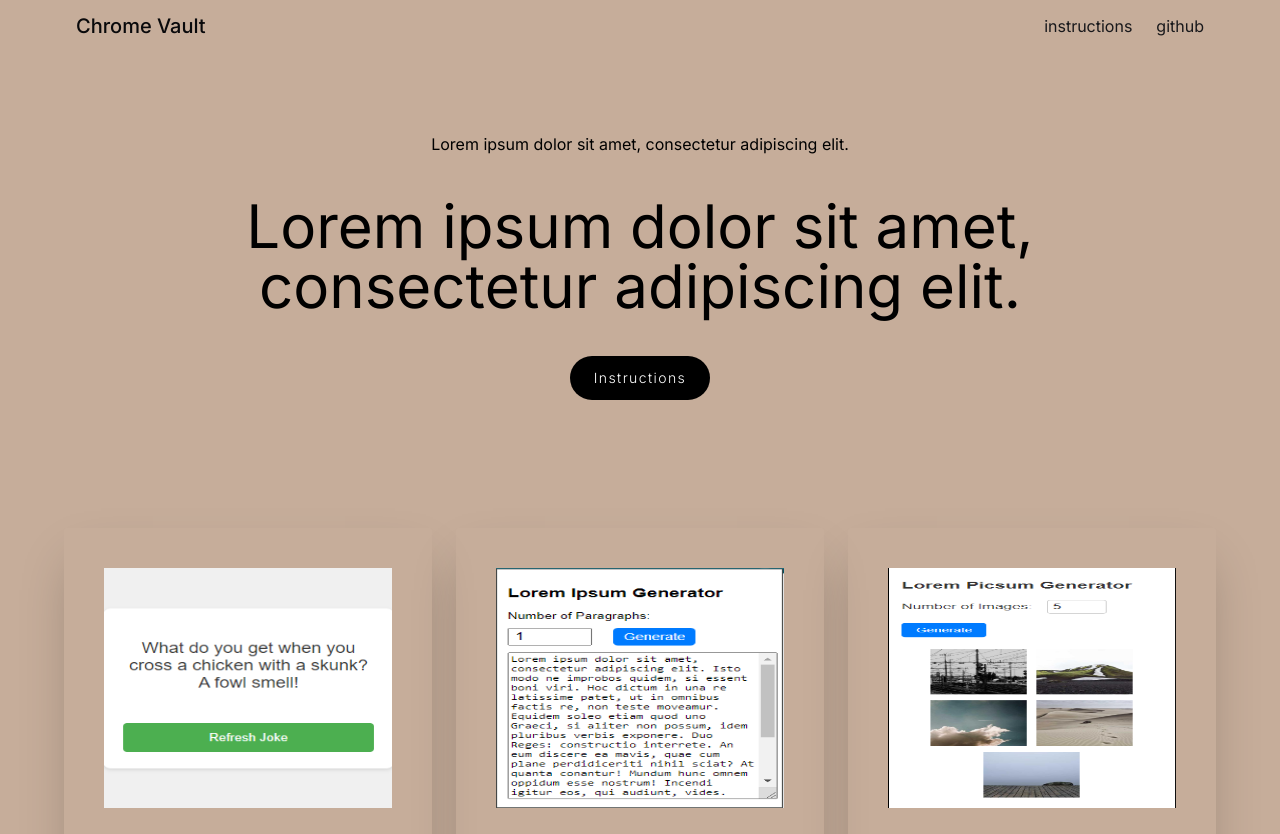
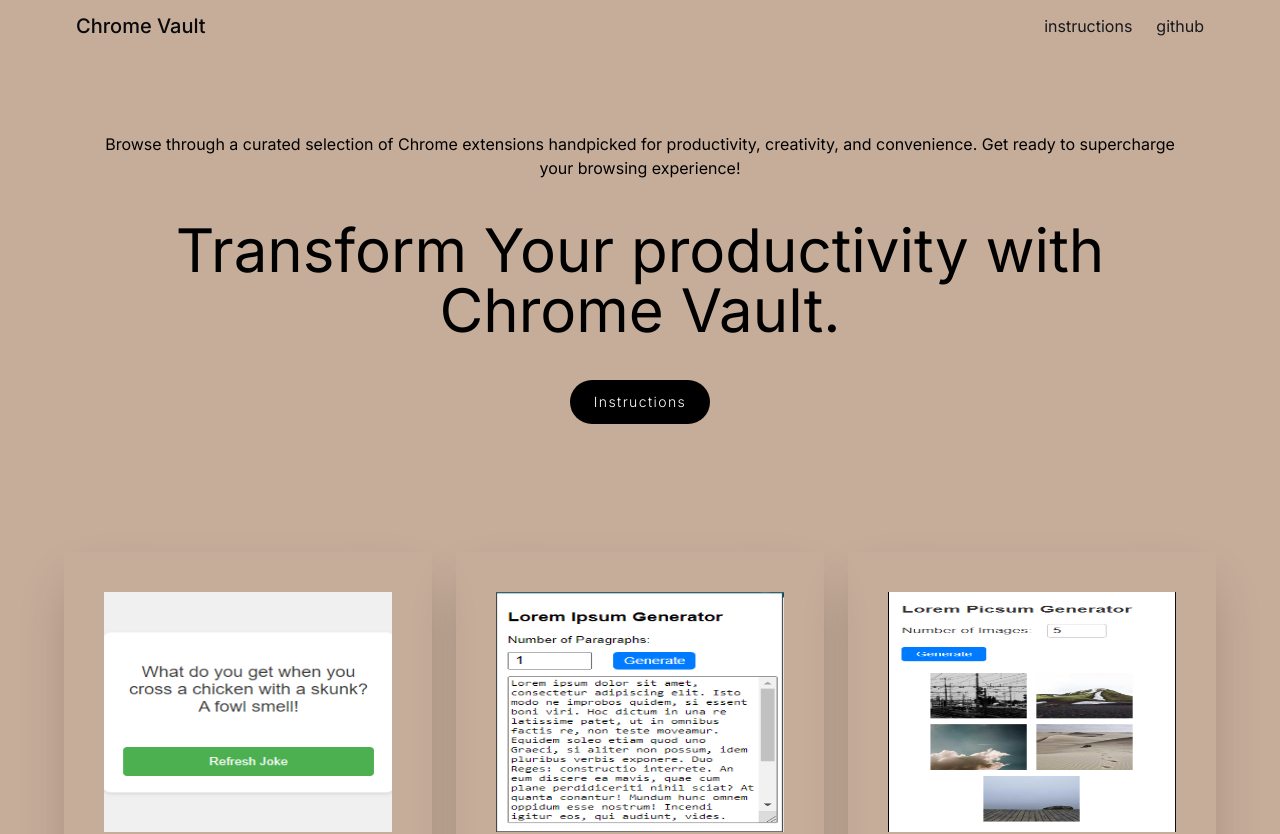
Before and after one commit to anukultyagi/chrome-vault, a Next.js app: page / in a window 1280 px wide. Shown: the top 834 px of the page. Built offline with nearby package versions, Linux system fonts and the light colour scheme.

Commit message:
changed header

```diff
--- a/src/components/Header.jsx
+++ b/src/components/Header.jsx
@@ -4,8 +4,8 @@ const Header = () => {
     return (
         <header className='container max-w-6xl mx-auto py-10 '>
             <div className='flex flex-col gap-10 m-10 items-center text-center'>
-                <p className='text-md '>Lorem ipsum dolor sit amet, consectetur adipiscing elit. </p>
-                <p className='text-6xl '>Lorem ipsum dolor sit amet, consectetur adipiscing elit. </p>
+                <p className='text-md '>Browse through a curated selection of Chrome extensions handpicked for productivity, creativity, and convenience. Get ready to supercharge your browsing experience! </p>
+                <p className='text-6xl '>Transform Your productivity with Chrome Vault. </p>
                 <button className='w-fit mb-2 bg-black font-light text-sm text-white px-6 py-3 rounded-full tracking-widest'>Instructions</button>
             </div>
         </header>
```
